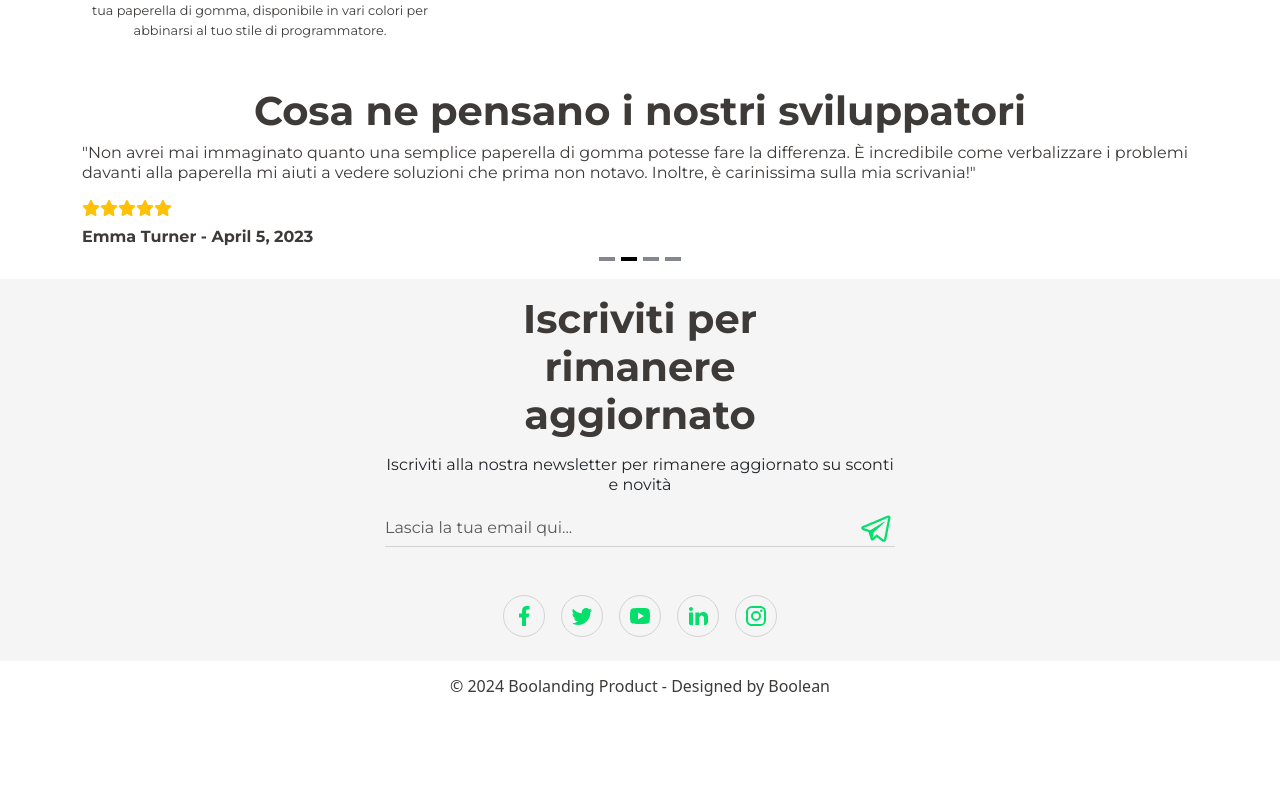
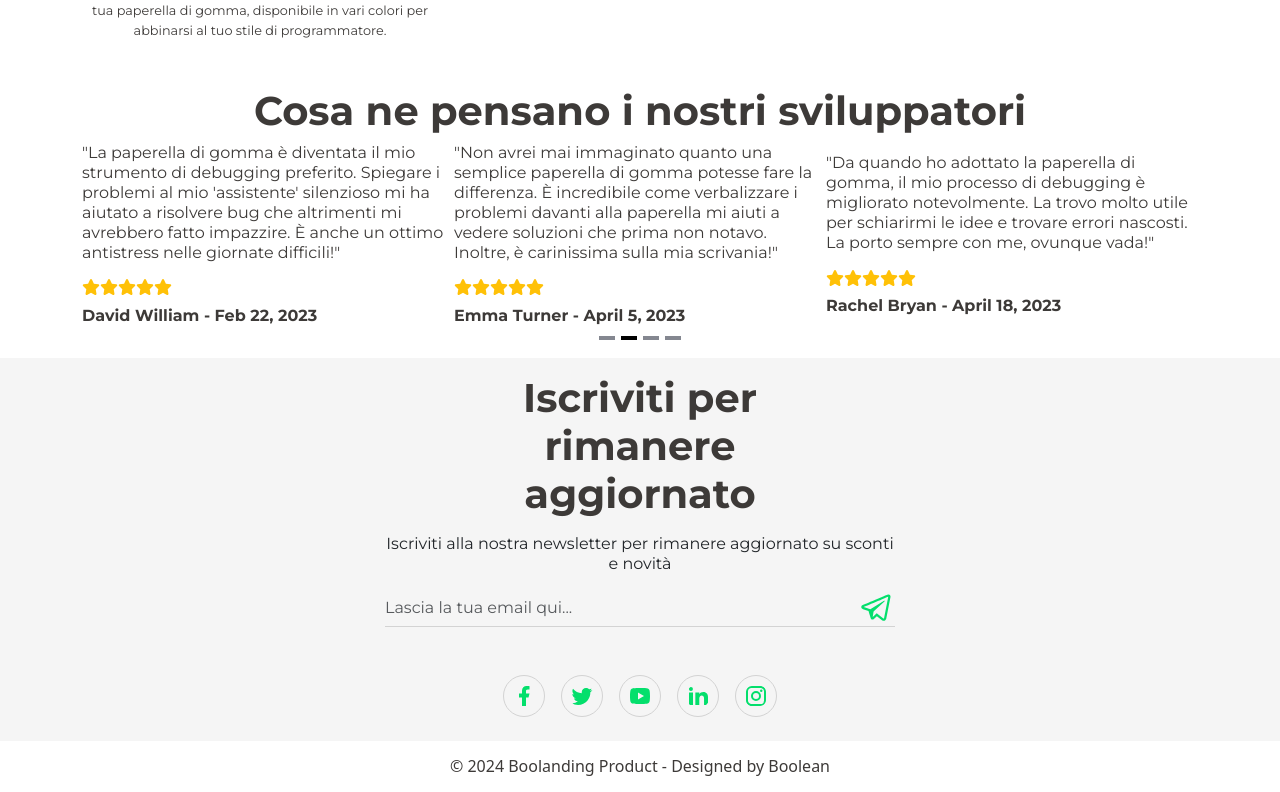
Before and after one commit to LucaCavatassi/landing-page-product, a Vue app: page / in a window 1280 px wide. Shown: the part 914-1706 px from the top of the page. Before the commit the page ends 1627 px from the top, so only its background shows below. Built offline with nearby package versions, Linux system fonts and the light colour scheme.

Commit message:
feat: responsive cards slider

```diff
--- a/src/components/ReviewsComponent.vue
+++ b/src/components/ReviewsComponent.vue
@@ -43,7 +43,11 @@ export default {
     <div id="reviews">
         <div class="container mb-2">
             <h2 class="fw-bold text-center">Cosa ne pensano i nostri sviluppatori</h2>
-            <Carousel :autoplay="4000" wrap-around pause-autoplay-on-hover>
+            <Carousel :items-to-show="1" :autoplay="4000" wrap-around pause-autoplay-on-hover
+            :breakpoints="{
+                768: { itemsToShow: 2 }, // On tablets, show 2 items per slide
+                1024: { itemsToShow: 3 } // On desktops, show 3 items per slide
+            }">
                 <Slide v-for="review in reviews" :key="review">
                     <div class="carousel__item">
                         <cardComponent :review="review" />
@@ -68,4 +72,6 @@ h2 {
         font-size: 2.5rem !important;
     }
 }
+
+
 </style>
```
